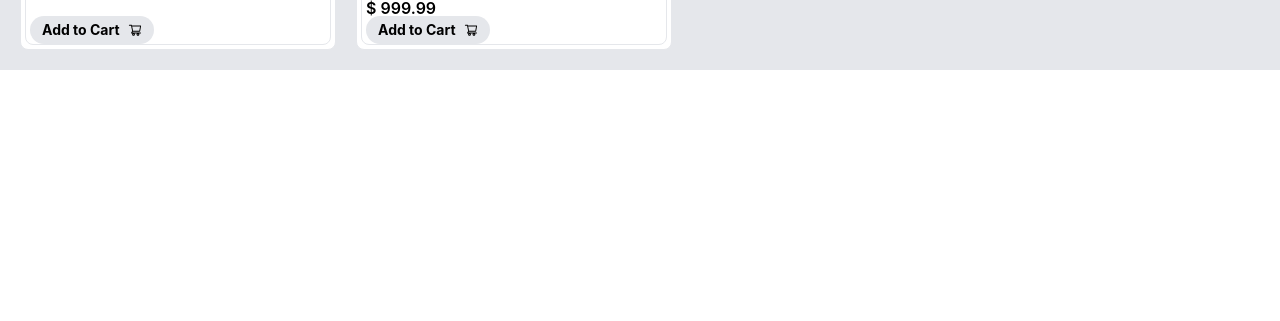
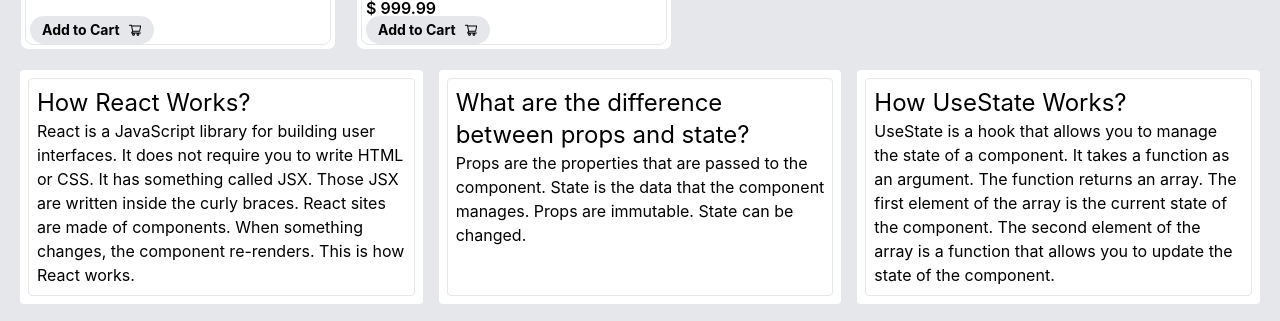
Before and after one commit to nhridoy/lucky-one, a React (Create React App) app: page / in a window 1280 px wide. Shown: the part 1850-2171 px from the top of the page. Before the commit the page ends 1920 px from the top, so only its background shows below. Built offline with nearby package versions, Linux system fonts and the light colour scheme.

Commit message:
Question Section Done

```diff
--- a/src/components/Body/Body.js
+++ b/src/components/Body/Body.js
@@ -1,10 +1,12 @@
 import React, { useState } from "react";
 import Cart from "../Cart/Cart";
 import Product from "../Product/Product";
+import Question from "../Question/Question";
 
 const Body = () => {
   const [cart, setCart] = useState([]);
   return (
+    <div>
       <div className="grid grid-cols-1 md:grid-cols-5 gap-5 mt-5">
         <div className="md:col-span-4">
           <Product setCart={setCart} cart={cart} />
@@ -13,6 +15,8 @@ const Body = () => {
           <Cart cart={cart} setCart={setCart} />
         </div>
       </div>
+      <Question />
+    </div>
   );
 };
 
--- /dev/null
+++ b/src/components/Question/Question.js
@@ -0,0 +1,47 @@
+import React from "react";
+
+const Question = () => {
+  return (
+    <div className="grid grid-cols-1 md:grid-cols-3 gap-4 mt-5">
+      <div className="bg-white p-2 rounded">
+        <div className="p-2 border rounded h-full">
+          <h2 className="text-2xl">How React Works?</h2>
+          <p className="">
+            React is a JavaScript library for building user interfaces. It does
+            not require you to write HTML or CSS. It has something called JSX.
+            Those JSX are written inside the curly braces. React sites are made
+            of components. When something changes, the component re-renders.
+            This is how React works.
+          </p>
+        </div>
+      </div>
+      <div className="bg-white p-2 rounded">
+        <div className="p-2 border rounded h-full">
+          <h2 className="text-2xl">
+            What are the difference between props and state?
+          </h2>
+
+          <p className="">
+            Props are the properties that are passed to the component. State is
+            the data that the component manages. Props are immutable. State can
+            be changed.
+          </p>
+        </div>
+      </div>
+      <div className="bg-white p-2 rounded">
+        <div className="p-2 border rounded h-full">
+          <h2 className="text-2xl">How UseState Works?</h2>
+          <p className="">
+            UseState is a hook that allows you to manage the state of a
+            component. It takes a function as an argument. The function returns
+            an array. The first element of the array is the current state of the
+            component. The second element of the array is a function that allows
+            you to update the state of the component.
+          </p>
+        </div>
+      </div>
+    </div>
+  );
+};
+
+export default Question;
```
Lines whose indentation alone changed are shown as unchanged.
